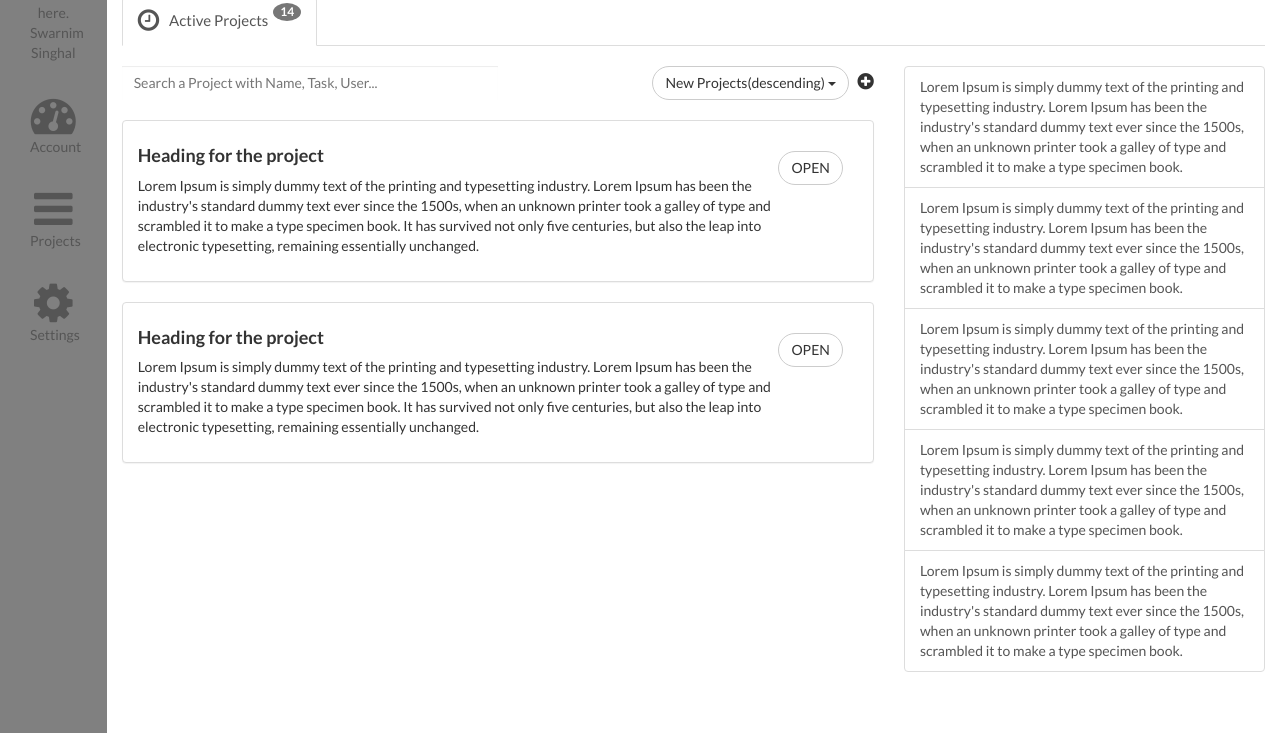
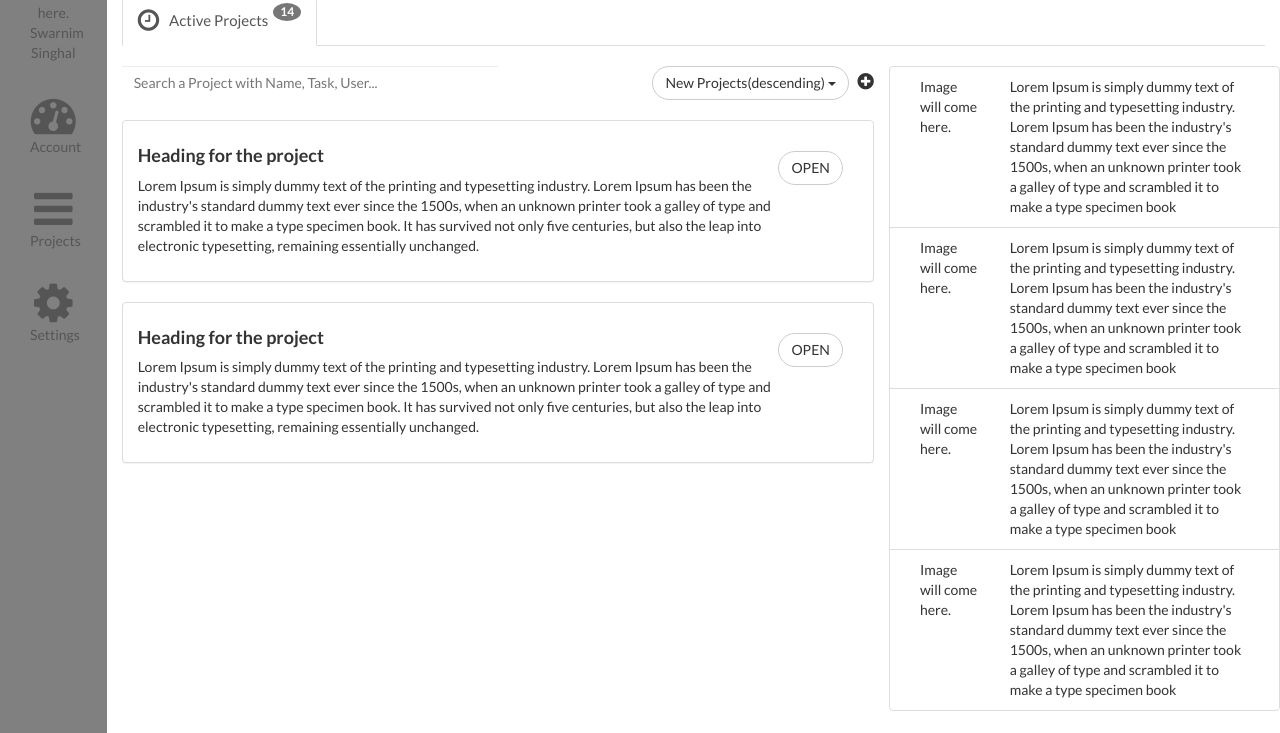
Before and after one commit to scide/scide, a plain HTML site: page user-main.html in a window 1280 px wide. Shown: the part 67-800 px from the top of the page. Drawn offline with nearby package versions, Linux system fonts and the light colour scheme.

Commit message:
The design is completegit add .

```diff
--- a/user-main.html
+++ b/user-main.html
@@ -118,11 +118,30 @@
 						<!-- notifications row -->
 						<div class="col-md-4 notification-row">
 							<div class="list-group">
-								<a href="#" class="list-group-item">Lorem Ipsum is simply dummy text of the printing and typesetting industry. Lorem Ipsum has been the industry's standard dummy text ever since the 1500s, when an unknown printer took a galley of type and scrambled it to make a type specimen book.</a>
-								<a href="#" class="list-group-item">Lorem Ipsum is simply dummy text of the printing and typesetting industry. Lorem Ipsum has been the industry's standard dummy text ever since the 1500s, when an unknown printer took a galley of type and scrambled it to make a type specimen book.</a>
-								<a href="#" class="list-group-item">Lorem Ipsum is simply dummy text of the printing and typesetting industry. Lorem Ipsum has been the industry's standard dummy text ever since the 1500s, when an unknown printer took a galley of type and scrambled it to make a type specimen book.</a>
-								<a href="#" class="list-group-item">Lorem Ipsum is simply dummy text of the printing and typesetting industry. Lorem Ipsum has been the industry's standard dummy text ever since the 1500s, when an unknown printer took a galley of type and scrambled it to make a type specimen book.</a>
-								<a href="#" class="list-group-item">Lorem Ipsum is simply dummy text of the printing and typesetting industry. Lorem Ipsum has been the industry's standard dummy text ever since the 1500s, when an unknown printer took a galley of type and scrambled it to make a type specimen book.</a>
+								<div href="#" class="list-group-item row">
+									<div class="col-md-3">Image will come here.</div>
+									<div class="col-md-9">
+										Lorem Ipsum is simply dummy text of the printing and typesetting industry. Lorem Ipsum has been the industry's standard dummy text ever since the 1500s, when an unknown printer took a galley of type and scrambled it to make a type specimen book
+									</div>
+								</div>
+								<div href="#" class="list-group-item row">
+									<div class="col-md-3">Image will come here.</div>
+									<div class="col-md-9">
+										Lorem Ipsum is simply dummy text of the printing and typesetting industry. Lorem Ipsum has been the industry's standard dummy text ever since the 1500s, when an unknown printer took a galley of type and scrambled it to make a type specimen book
+									</div>
+								</div>
+								<div href="#" class="list-group-item row">
+									<div class="col-md-3">Image will come here.</div>
+									<div class="col-md-9">
+										Lorem Ipsum is simply dummy text of the printing and typesetting industry. Lorem Ipsum has been the industry's standard dummy text ever since the 1500s, when an unknown printer took a galley of type and scrambled it to make a type specimen book
+									</div>
+								</div>
+								<div href="#" class="list-group-item row">
+									<div class="col-md-3">Image will come here.</div>
+									<div class="col-md-9">
+										Lorem Ipsum is simply dummy text of the printing and typesetting industry. Lorem Ipsum has been the industry's standard dummy text ever since the 1500s, when an unknown printer took a galley of type and scrambled it to make a type specimen book
+									</div>
+								</div>
 							</div>
 						</div>
 					</div>
```
